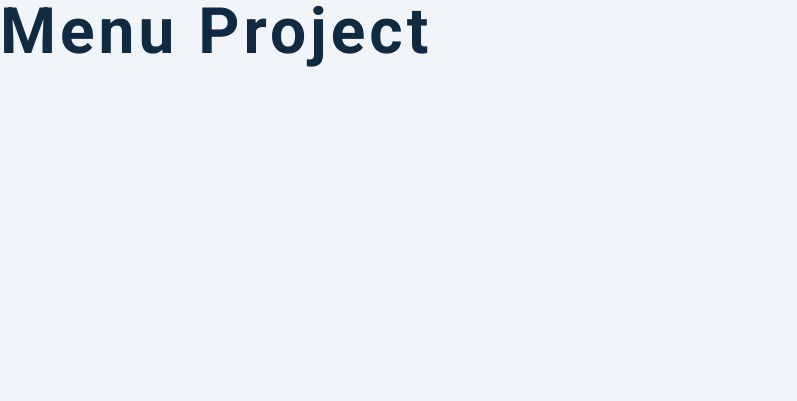
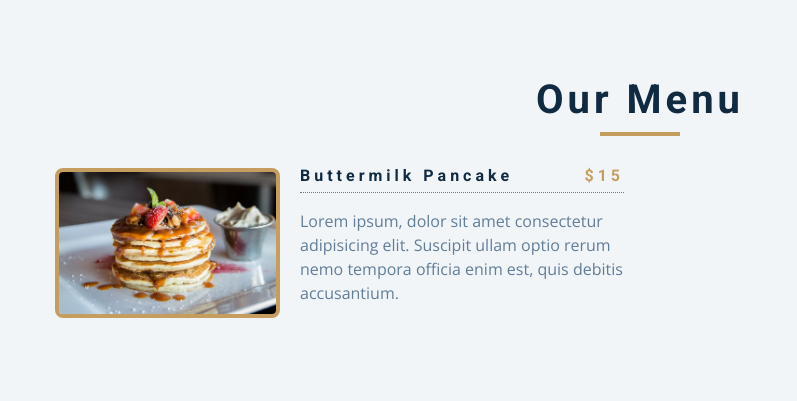
Before and after one commit to AshwanthramKL/Menu, a plain HTML site: page index.html in a window 1280 px wide. Shown: the whole page, without its empty margins (0-797 px from the left). Drawn offline with nearby package versions, Linux system fonts and the light colour scheme.

Commit message:
added single item html structure

```diff
--- a/index.html
+++ b/index.html
@@ -13,7 +13,30 @@
     <link rel="stylesheet" href="styles.css" />
   </head>
   <body>
-    <h1>menu project</h1>
+    <section class="menu">
+      <div class="title">
+        <h2>Our Menu</h2>
+        <div class="underline"></div>
+      </div>
+
+      <div class="section-center">
+        <!-- single item -->
+        <article class="menu-item">
+          <img src="./images/menu-item.jpeg" alt="menu item" class="photo">
+          <div class="item-info">
+            <header>
+              <h4 class="item-header">Buttermilk Pancake</h4>
+              <h4 class="price">$15</h4>
+            </header>
+
+            <p class="item-text">
+              Lorem ipsum, dolor sit amet consectetur adipisicing elit. Suscipit ullam optio rerum nemo tempora officia enim est, quis debitis accusantium.
+            </p>
+          </div>
+        </article>
+
+      </div>
+    </section>
     <!-- javascript -->
     <script src="app.js"></script>
   </body>
```
